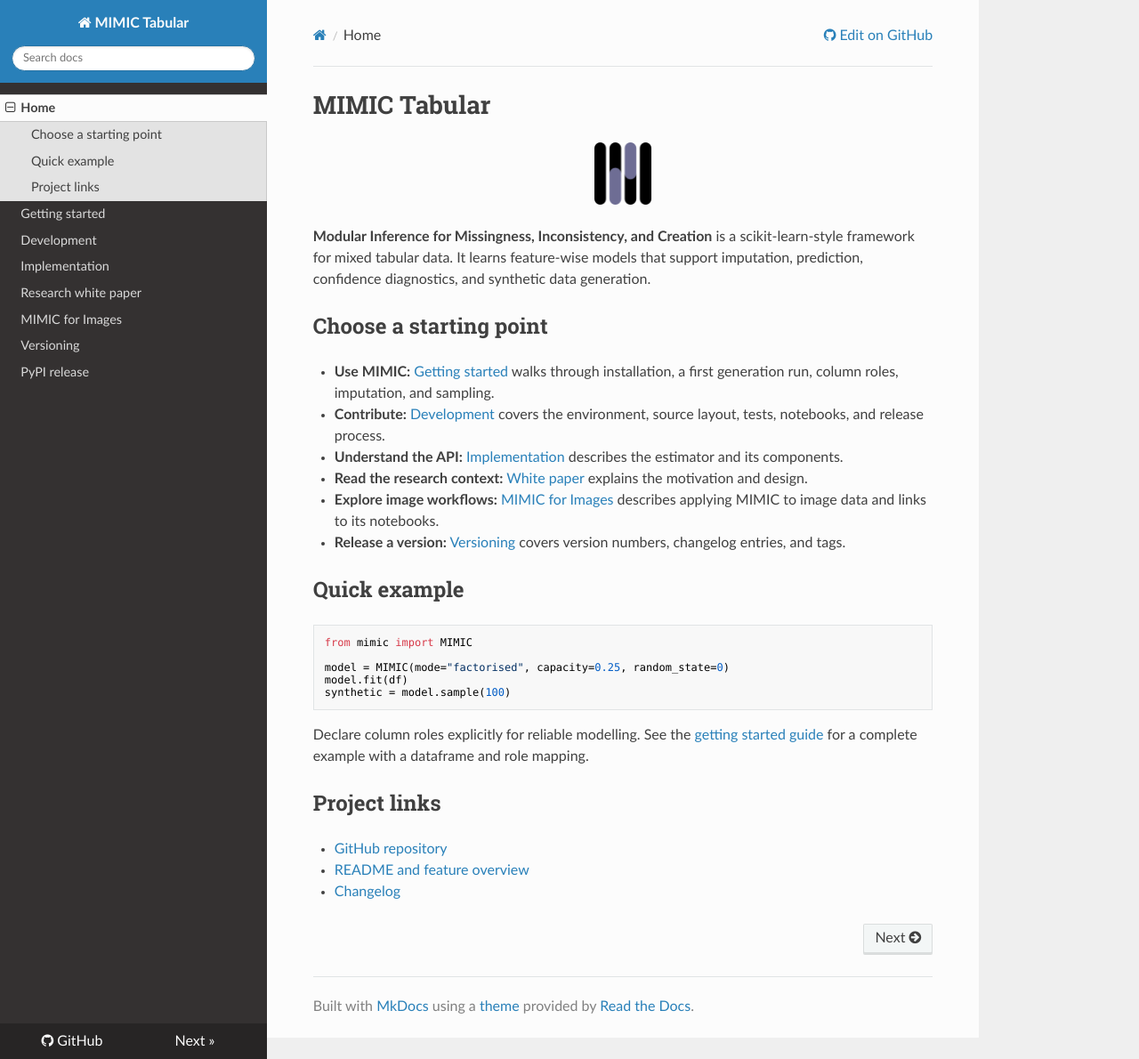
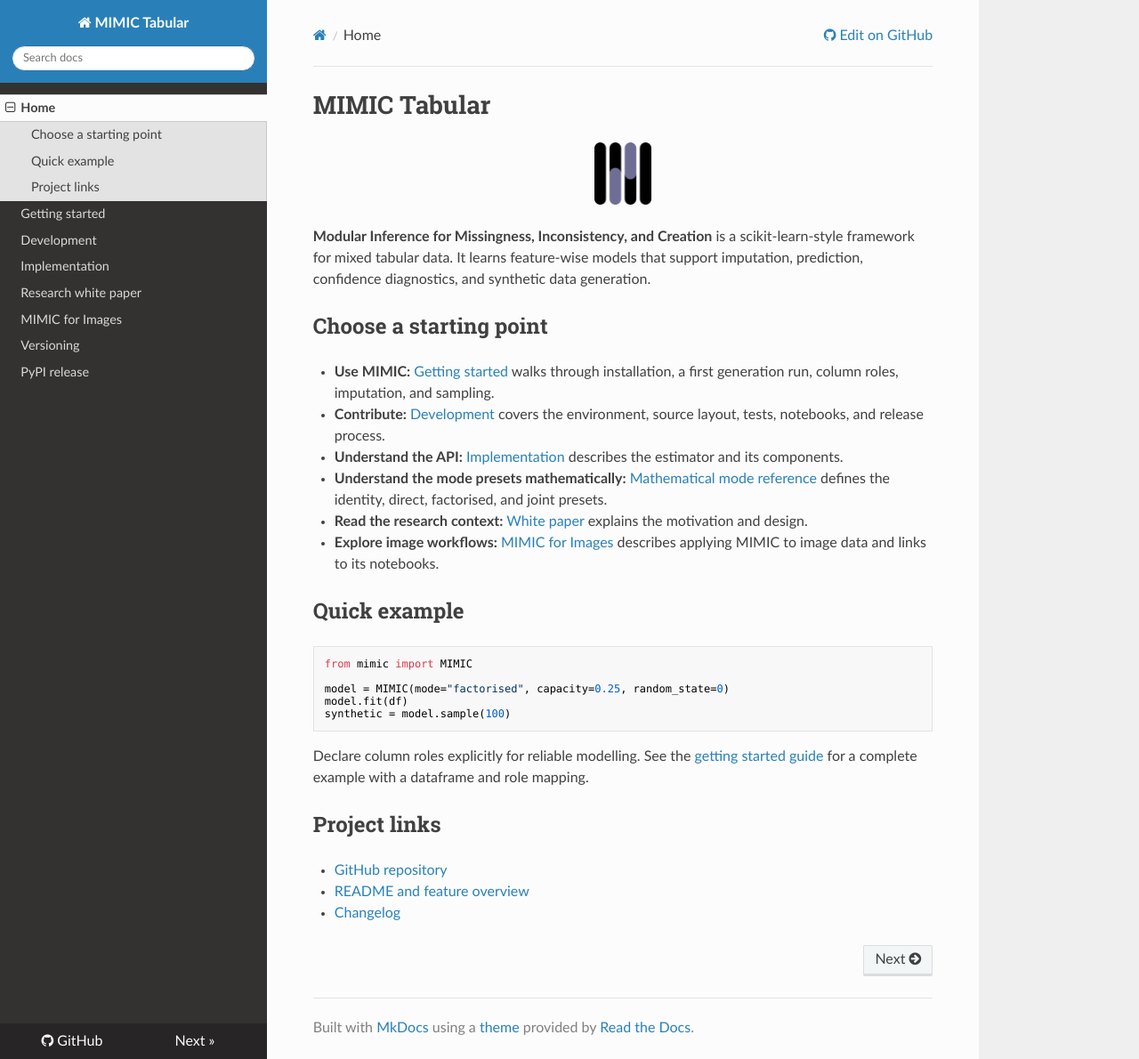
Before and after one commit to fabriziocosta/MIMIC, an MkDocs documentation site: the page built from docs/index.md, in a window 1280 px wide and 1190 px high. Shown: the whole window at 89% size. Built offline with MkDocs 1.6.1, drawn with Linux system fonts in a browser that asks for light colours; nearby versions of some CDN libraries.

Commit message:
Link mathematical mode reference from docs home

```diff
--- a/docs/index.md
+++ b/docs/index.md
@@ -17,12 +17,13 @@ synthetic data generation.
   layout, tests, notebooks, and release process.
 - **Understand the API:** [Implementation](IMPLEMENTATION.md) describes the
   estimator and its components.
+- **Understand the mode presets mathematically:**
+  [Mathematical mode reference](MODES.md) defines the identity, direct,
+  factorised, and joint presets.
 - **Read the research context:** [White paper](WHITEPAPER.md) explains the
   motivation and design.
 - **Explore image workflows:** [MIMIC for Images](IMAGE_WORKFLOWS.md) describes
   applying MIMIC to image data and links to its notebooks.
-- **Release a version:** [Versioning](VERSIONING.md) covers version numbers,
-  changelog entries, and tags.
 
 ## Quick example
 
```
